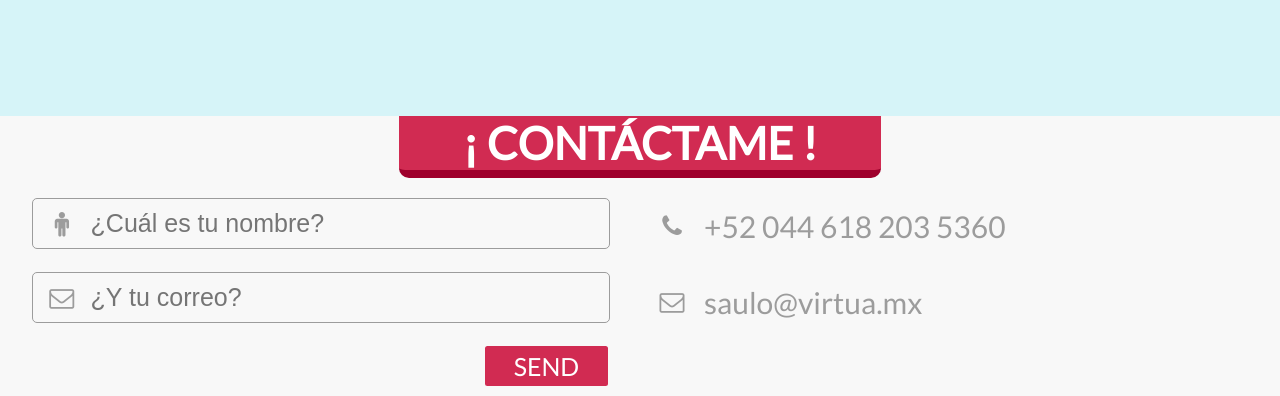
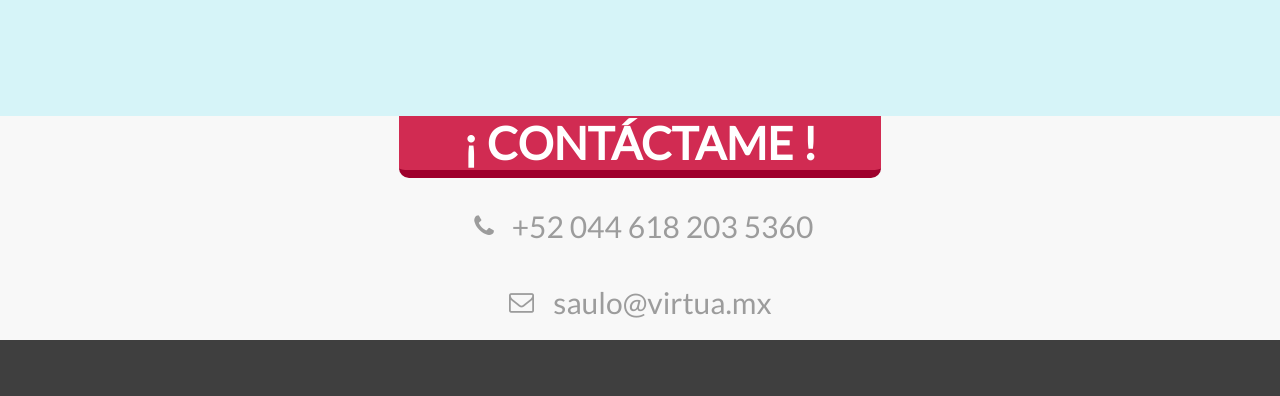
Before and after one commit to samianc/portflolio, a PHP site: page / in a window 1280 px wide. Shown: the part 3291-3687 px from the top of the page. After the commit the page ends 3631 px from the top, so only its background shows below. Run offline with PHP 8.4, Linux system fonts and the light colour scheme; some libraries are stand-ins or nearby versions.

Commit message:
remove contact form

```diff
--- a/index.html
+++ b/index.html
@@ -362,19 +362,6 @@
 		<article class="limit-width">
 			<h2 class="title">¡ CONTÁCTAME !</h2>
 			<article class="col">
-				<form action="http://saulo.vir.mx/mail.php" method="POST">
-					<div class="name">
-						<input type="text" name="name" placeholder="¿Cuál es tu nombre?">
-					</div>
-					<div class="email">
-						<input type="email" name="email" placeholder="¿Y tu correo?">
-					</div>
-					<div class="submit">
-						SEND
-					</div>
-				</form>
-			</article>
-			<article class="col">
 				<a href="tel:+520446182035360" class="phone">+52 044 618 203 5360</a>
 				<a href="mailto:saulo@virtua.mx" class="mail">saulo@virtua.mx</a>
 			</article>
--- a/style.css
+++ b/style.css
@@ -1070,7 +1070,7 @@ section#contact > article{
     width: 100%;
 }
 section#contact > article .col{
-    width: 50%;
+    width: 100%;
     display: inline-block;
     float: left;
     padding-top: 10px;
@@ -1081,10 +1081,10 @@ section#contact a{
     font-family: Lato;
     font-size: 30px;
     color: #9C9C9C;
-    padding-left: 10%;
+    padding-left: 45px;
     padding-bottom: 20px;
     padding-top: 20px;
-    display: block;
+    display: table;
     position: relative;
     margin: auto;
 }
```
